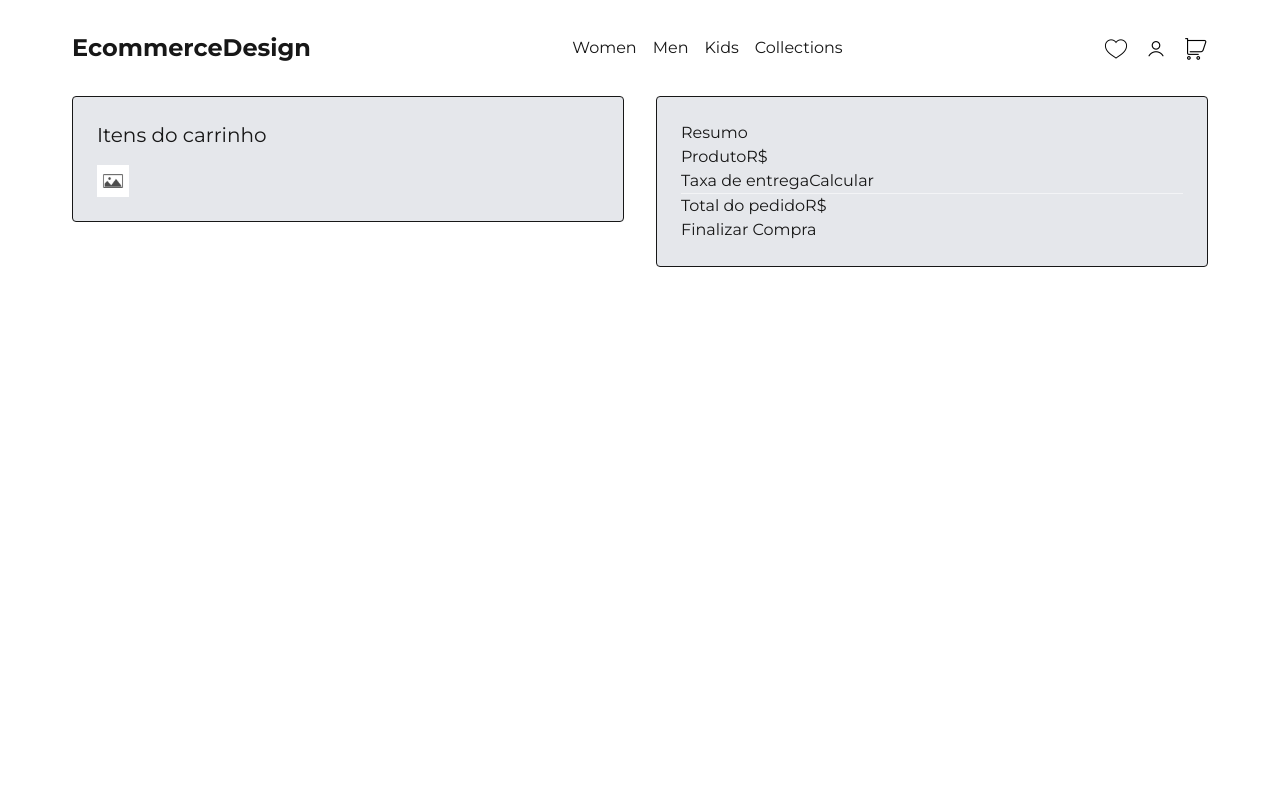
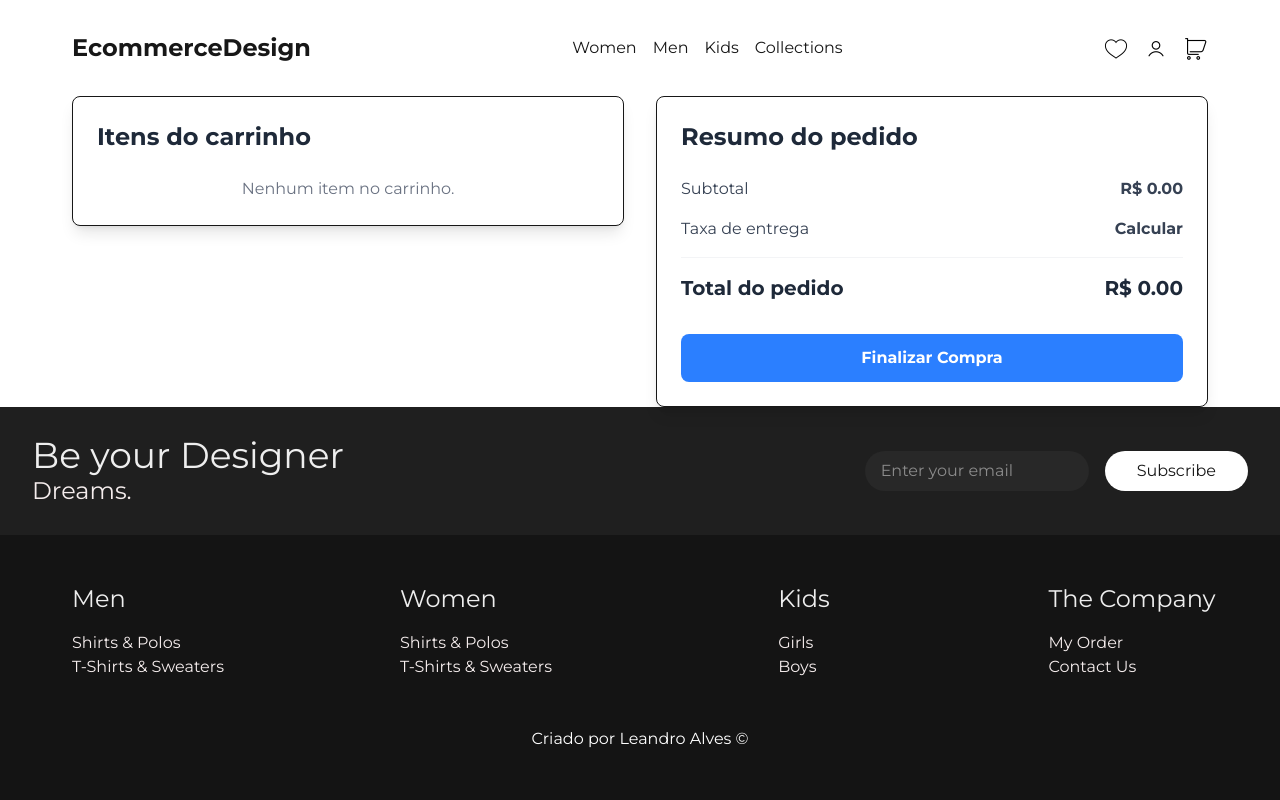
Before and after one commit to LeandroAS27/ecommerceDesign, a Next.js app in the folder ecommerce-frontend/: page /checkout in a window 1280 px wide. Shown: the top 800 px of the page. Built offline with nearby package versions, Linux system fonts and the light colour scheme.

Commit message:
alterado a variavel da quantidade da funcao sendToCheckout

```diff
--- a/ecommerce-frontend/src/app/checkout/page.jsx
+++ b/ecommerce-frontend/src/app/checkout/page.jsx
@@ -7,7 +7,7 @@ import ModalCart from "../components/modalCart";
 
 //react
 import { useParams } from "next/navigation";
-import { useState, useEffect } from "react";
+import { useState, useEffect, use } from "react";
 import Link from "next/link";
 
 //redux
@@ -23,10 +23,67 @@ import noImage from '../../../public/image-no-image.jpg';
 const Checkout = () => {
     const dispatch = useDispatch();
     const isModalOpen = useSelector(state => state.modalCart.isModalOpen)
+    const [order, setOrder] = useState(null);
+    const [items, setItems] = useState([]);
+    const [loading, setLoading] = useState(true);
+    const [userId, setUserId] = useState(null);
 
     const handleCartModal = () => {
         dispatch(toggleCart())
     }
+
+    const handleDeleteProduct = async(productId) => {
+        try {
+            const response = await fetch(`http://localhost:5000/checkout/${userId}`,{
+                method: "DELETE",
+                headers: {
+                    "Content-Type": "application/json"
+                },
+                body: JSON.stringify({productId, userId})
+            });
+            if(!response.ok){
+                throw new Error("Erro ao deletar o produto", response.status)
+            }
+            const data = await response.json();
+            setItems(data.items)
+        } catch (error) {
+            console.log("Erro ao deletar o produto")
+        }
+    }
+
+    useEffect(() => {
+        const fetchCheckoutProduct = async() => {
+            try {
+                const response = await fetch(`http://localhost:5000/checkout/${userId}`);
+                const data = await response.json()
+                if(!response.ok){
+                    throw new Error(data.message || response.status);
+                }
+                console.log(data)
+                setOrder(data.order)
+                setItems(data.items)
+            } catch (error) {
+                console.log("Erro ao buscar os dados", error)
+            }finally{
+                setLoading(false)
+            }
+        }
+
+        if(userId) fetchCheckoutProduct()
+    }, [userId])
+
+    useEffect(() => {
+        if(typeof window !== undefined){
+            const storedUser = localStorage.getItem('user')
+            if(storedUser){
+                const user = JSON.parse(storedUser)
+                setUserId(user?.user?.id);
+            }
+        }
+    }, [])
+
+    console.log(items)
+    console.log(order)
 
     return(
         <>
@@ -36,37 +93,69 @@ const Checkout = () => {
                     <ModalCart isOpen={isModalOpen} onClose={handleCartModal}/>
                 </header>
 
-                <main className="w-full h-screen flex justify-center space-x-8 mx-auto">
+                <main className="w-full h-full flex justify-center space-x-8 mx-auto">
                     <section className="w-full max-w-2/4">
-                        <div className="w-full border bg-gray-200 rounded p-6">
-                            <h1 className="text-xl mb-4">Itens do carrinho</h1>
+                        <div className="w-full border bg-[#FFFFFF] rounded-lg shadow-lg p-6">
+                            <h1 className="text-2xl font-bold text-gray-800 mb-6">Itens do carrinho</h1>
 
-                            <div>
-                                <Image src={noImage} alt="Imagem" width={32} height={32}/>
-                            </div>
+                            {items.length > 0 ? (
+                                items.map((item) => (
+                                    <div key={item.id} className="flex items-center justify-between gap-4 mb-4 p-4 border-b last:border-b-0">
+                                        <div className="relative w-20 h-20 flex-shrink-0">
+                                            <Image
+                                                src={noImage}
+                                                alt={item.name}
+                                                layout="fill"
+                                                className="object-cover rounded-md"
+                                            />
+                                        </div>
+
+                                        <div className="flex-1">
+                                            <h2 className="text-lg font-semibold text-gray-700">{item.name}</h2>
+                                            <p className="text-gray-600">Quantidade: {item.quantity}</p>
+                                            <p className="text-gray-600">Subtotal: R$ {item.subtotal.toFixed(2)}</p>
+                                        </div>
+
+                                        <div className="flex">
+                                            <button
+                                            className="cursor-pointer py-2 px-4 bg-[#1E3E62] hover:bg-[#03346E] text-white rounded-xl shadow-lg"
+                                            onClick={() => handleDeleteProduct(item.product_id)}
+                                            >
+                                                Remover
+                                            </button>
+                                        </div>
+                                    </div>
+                                ))
+                            ) : (
+                                <p className="text-gray-500 text-center">Nenhum item no carrinho.</p>
+                            )}
                         </div>
                     </section>
 
                     <section className="w-full max-w-2/3">
-                        <div className="w-full border bg-gray-200 rounded p-6">
-                            <h1>Resumo</h1>
-                            <div className="flex">
-                                <p>Produto</p>
-                                <p>R$</p>
-                            </div>
-                            <div className="flex">
-                                <p>Taxa de entrega</p>
-                                <p>Calcular</p>
+                        <div className="w-full border bg-[#FFFFFF] rounded-lg shadow-lg p-6">
+                            <h1 className="text-2xl font-bold text-gray-800 mb-6">Resumo do pedido</h1>
+
+                            <div className="flex justify-between items-center mb-4">
+                                <p className="text-gray-700">Subtotal</p>
+                                <p className="text-gray-700 font-semibold">R$ {order ? order.total_price.toFixed(2) : "0.00"}</p>
                             </div>
 
-                            <div className="border-b border-gray-100 "/>
-
-                            <div className="flex">
-                                <p>Total do pedido</p>
-                                <p>R$</p>
+                            <div className="flex justify-between items-center mb-4">
+                                <p className="text-gray-700">Taxa de entrega</p>
+                                <p className="text-gray-700 font-semibold">Calcular</p>
                             </div>
 
-                            <button>Finalizar Compra</button>
+                            <div className="border-b border-gray-100 my-4"/>
+
+                            <div className="flex justify-between items-center mb-8">
+                                <p className="text-xl font-bold text-gray-800">Total do pedido</p>
+                                <p className="text-xl font-bold text-gray-800">R$ {order ? order.total_price.toFixed(2) : "0.00"}</p>
+                            </div>
+
+                            <button className="w-full py-3 bg-blue-500 text-white font-semibold rounded-lg hover:bg-blue-600 transition">
+                                Finalizar Compra
+                            </button>
                         </div>
                     </section>
                 </main>
--- a/ecommerce-frontend/src/app/components/modalCart.jsx
+++ b/ecommerce-frontend/src/app/components/modalCart.jsx
@@ -28,8 +28,6 @@ const ModalCart = ({ onClose, isOpen }) => {
     const handleRemoveFromCart = (idproducts) => {
         dispatch(removeFromCart(idproducts));
     }
-
-    console.log(cart)
 
     return(
         <div className={`fixed inset-0 flex justify-end z-50 transition-opacity duration-300 ${isOpen ? "opacity-100 visible pointer-events-auto" : "opacity-0 invisible pointer-events-none"}`}>
--- a/ecommerce-frontend/src/app/products/[id]/page.jsx
+++ b/ecommerce-frontend/src/app/products/[id]/page.jsx
@@ -6,7 +6,7 @@ import Header from "../../components/header";
 import ModalCart from "../../components/modalCart";
 
 //react
-import { useParams } from "next/navigation";
+import { useParams, useRouter } from "next/navigation";
 import { useState, useEffect, useRef } from "react";
 import Link from "next/link";
 import IMask from "imask";
@@ -29,6 +29,45 @@ const ProductPage = ({ params }) => {
     const [SelectedProduct, setSelectedProduct] = useState({})
     const [value, setValue] = useState(0)
     const inputRef = useRef(null);
+    const router = useRouter()
+    const [userInfo, setUserInfo] = useState({})
+
+    const getUserInfo = () => {
+        const user = localStorage.getItem('user')
+        if(user){
+            setUserInfo(JSON.parse(user))
+        }
+    }
+
+    console.log(value)
+
+    useEffect(() => {
+        getUserInfo()
+    }, [])
+
+    const sendToCheckout = async() => {
+        try {
+            const response = await fetch('http://localhost:5000/checkout/add-item', {
+                method: "POST",
+                headers: {
+                    "Content-Type": "application/json"
+                },
+                body: JSON.stringify({
+                    userId: userInfo.user.id,
+                    productId: SelectedProduct.idproducts,
+                    quantity: value,
+                    price: SelectedProduct.price
+                })
+            })
+            const data = await response.json();
+            if(!response.ok){
+                throw new Error("Erro ao enviar os dados", response.status)
+            }
+            router.push('/checkout')
+        } catch (error) {
+            console.log("Erro ao adicionar item ao carrinho", error);
+        }
+    }
 
     const handleQuantityIncrement = () => {
         setValue((prev) => prev + 1)
@@ -82,7 +121,7 @@ const ProductPage = ({ params }) => {
         if(inputRef.current){
             IMask(inputRef.current, {
                 mask: "00000-000",
-                lazy: false
+                lazy: false,
             })
         }
     }, [])
@@ -100,7 +139,7 @@ const ProductPage = ({ params }) => {
                         <div className="w-full max-w-md aspect-square relative mx-auto">
                             <Image
                             src={SelectedProduct.image ? SelectedProduct.image : noImage}
-                            alt={SelectedProduct.name}
+                            alt={SelectedProduct.name ? SelectedProduct.name : 'Imagem do produto'}
                             fill
                             className="object-cover rounded-lg shadow-md"
                             />
@@ -168,10 +207,9 @@ const ProductPage = ({ params }) => {
                             <div className="flex flex-col space-y-2">
                                 <button
                                 className="bg-blue-500 text-white px-4 py-2 rounded-lg mt-2 cursor-pointer"
+                                onClick={sendToCheckout}
                                 >
-                                    <Link href='/checkout'> {/* aqui vai enviar o produto para o checkout */}
-                                        Comprar Agora
-                                    </Link>
+                                    Comprar Agora
                                 </button>
                                 <button
                                 className="bg-[#333333] text-white px-4 py-2 rounded-lg mt-2 cursor-pointer"
```
